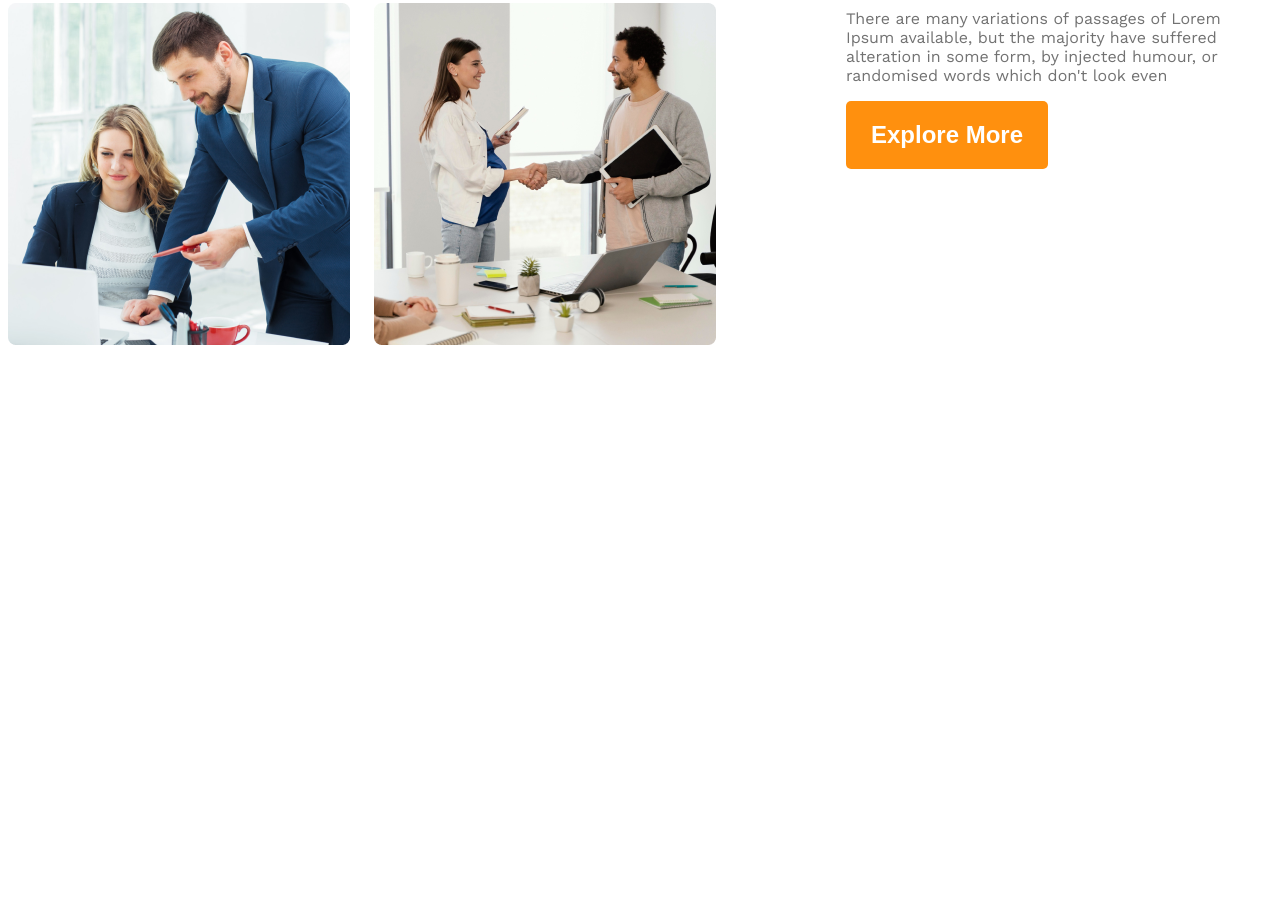
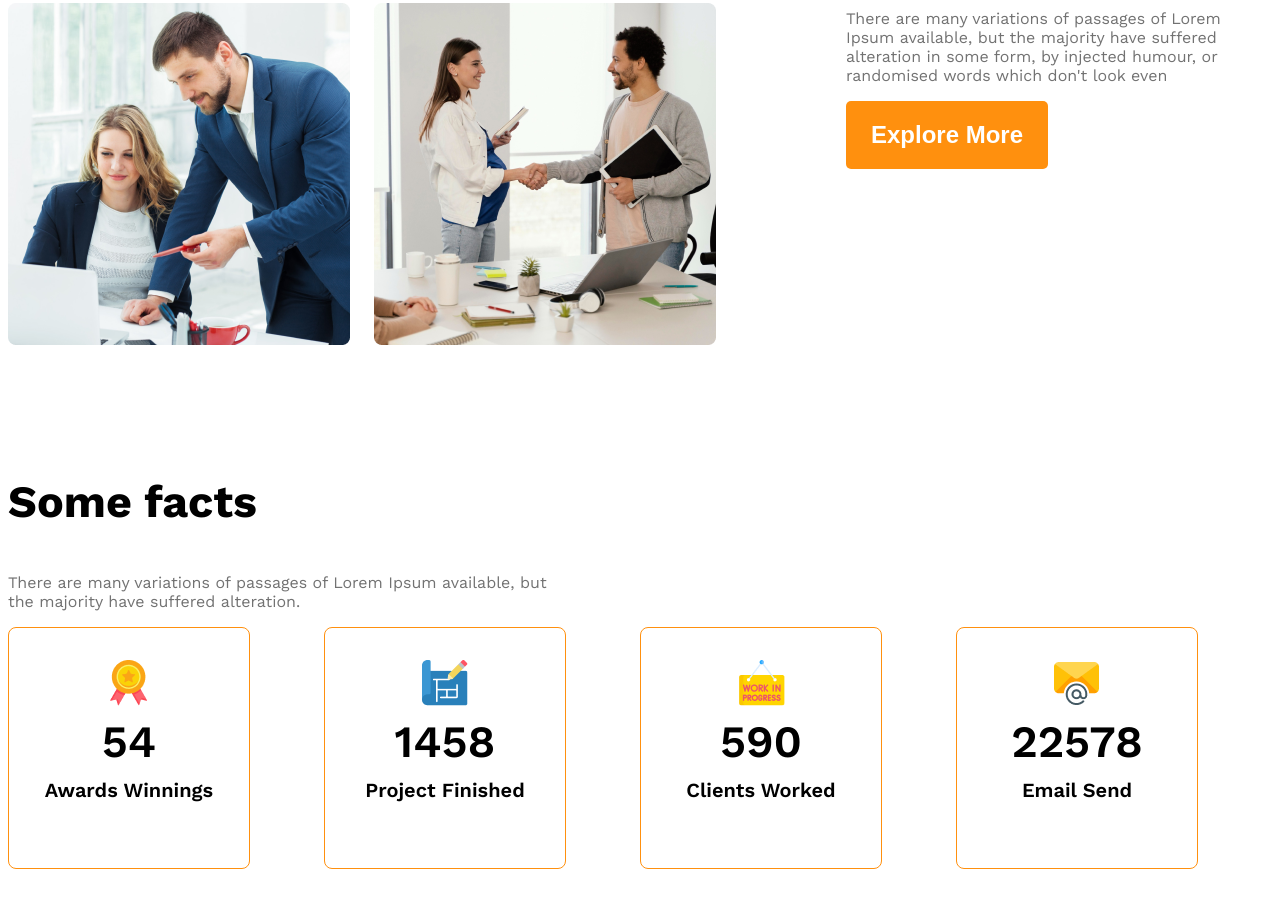
Before and after one commit to NishatRealm/g3-architects-website, a plain HTML site: page index.html in a window 1280 px wide. Shown: the part 1682-2589 px from the top of the page. Before the commit the page ends 2035 px from the top, so only its background shows below. Drawn offline with nearby package versions, Linux system fonts and the light colour scheme.

Commit message:
added fact features

```diff
--- a/index.html
+++ b/index.html
@@ -31,6 +31,7 @@
       </div>
     </header>
     <main>
+      <!-- teams section -->
       <section class="teams display-flex">
         <div class="team-img-container">
           <img src="images/team1.png" alt="Two architect discussing about design">
@@ -39,11 +40,51 @@
           <img src="images/team4.png" alt="">
         </div>
         <div class="our-features">
-          <h3 class="feature-title"><span id="quick-list" class="text-light-gray">Quick list</span> <span>of Our </span><span class="text-primary">Features</span></h3>
+          <h3 class="section-title"><span id="quick-list" class="text-light-gray">Quick list</span> <span>of Our </span><span class="text-primary">Features</span></h3>
           <p class="feature-description text-light-gray">There are many variations of passages of Lorem Ipsum available, but the majority have suffered alteration in some form, by injected humour, or randomised words which don't look even</p>
           <button class="btn-primary">Explore More</button>
         </div>
       </section>
+      <!-- features user will enjoy -->
+       <section>
+        <h3 class="section-title">Some facts</h3>
+        <p class="text-light-gray fact-description">There are many variations of passages of Lorem Ipsum available, but the majority have suffered alteration.</p>
+        <div class="facts-conatiner">
+          <!-- .fact*4>img.fact-icon+h4.fact-number+h5.fact-name -->
+          <div class="fact display-flex">
+            <div>
+              <img src="images/icons/ribon.png" alt="" class="fact-icon">
+              <h4 class="fact-number">54</h4>
+              <h5 class="fact-name">Awards Winnings</h5>
+            </div>
+          </div>
+          <div class="fact display-flex">
+          <div>
+            <img src="images/icons/projects.png" alt="" class="fact-icon">
+            <h4 class="fact-number">1458</h4>
+            <h5 class="fact-name">Project Finished</h5>
+          </div>
+          </div>
+          <div class="fact display-flex">
+          <div>
+            <img src="images/icons/customers.png" alt="" class="fact-icon">
+            <h4 class="fact-number">590</h4>
+            <h5 class="fact-name">Clients Worked</h5>
+          </div>
+          </div>
+          <div class="fact display-flex">
+            <div>
+              <img src="images/icons/email.png" alt="" class="fact-icon">
+            <h4 class="fact-number">22578</h4>
+            <h5 class="fact-name">Email Send</h5>
+            </div>
+          </div>
+        </div>
+       </section>
+       <!-- some facts -->
+        <section class="some-facts">
+
+        </section>
     </main>
     <footer>
 
--- a/styles/architects.css
+++ b/styles/architects.css
@@ -40,6 +40,10 @@ main>section{
 }
 .text-primary{
     color: #FF900E;
+}
+.section-title{
+    font-size: 2.8rem;
+    font-weight: 700;
 }
 /* header styles  */
 
@@ -94,12 +98,38 @@ main>section{
     margin-left: 130px;
     max-width: 550px;
 }
-.feature-title{
-    font-size: 2.8rem;
-    font-weight: 700;
-}
+
 #quick-list{
     font-weight: 500;
+}
+/* some facts related styles */
+.facts-conatiner{
+    display: grid;
+    grid-template-columns: repeat(4, 1fr);
+}
+.fact{
+    border: 1px solid #FF900E;
+    width: 240px;
+    height: 240px;
+    border-radius: 8px;
+    align-items: center;
+    justify-content: center;
+    text-align: center;
+}
+
+.fact-number{
+    font-size: 2.8rem;
+    font-weight: 600;
+    margin-top: 5px;
+    margin-bottom: 10px;
+}
+.fact-name{
+    font-size: 1.25rem;
+    font-weight: 600;
+    margin-top: 10px;
+}
+.fact-description{
+    max-width: 540px;
 }
 
 /* responsive media query */
```
